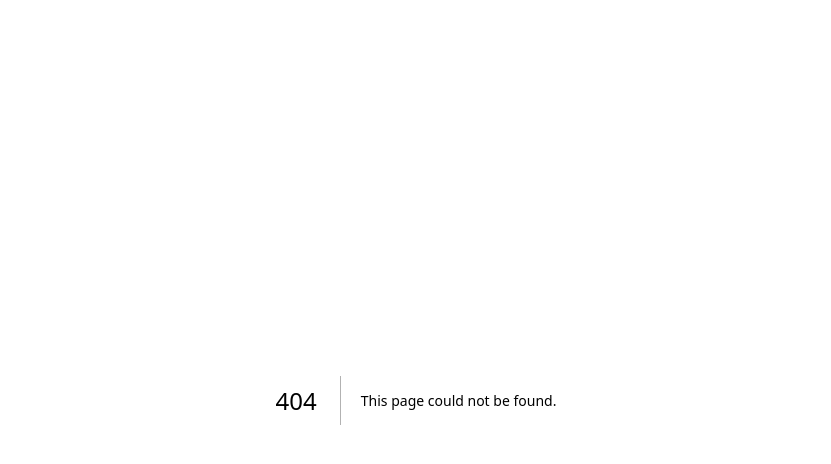
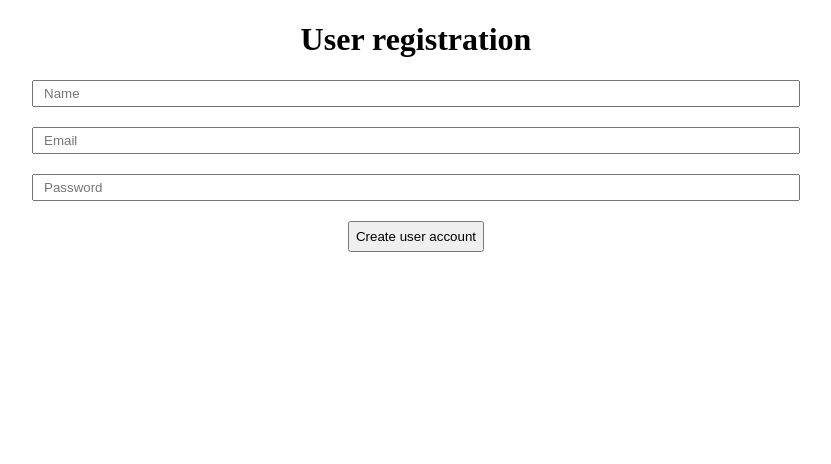
Before and after one commit to TauraKav/Questions-app-front-end, a Next.js app: page /signup in a window 1280 px wide. Before the commit this address had no page. Shown: the top 464 px of the page, without its empty margins (224-1055 px from the left). Built offline with nearby package versions, Linux system fonts and the light colour scheme.

Commit message:
signUp page

```diff
--- a/src/pages/login/index.js
+++ b/src/pages/login/index.js
@@ -1,5 +1,5 @@
 import React, { useState } from "react";
-import styles from "./Login.module.css";
+import styles from "./style.module.css";
 import axios from "axios";
 import { useRouter } from "next/router";
 
@@ -11,10 +11,14 @@ const LogIn = () => {
 
       const login = async () => {
   try {
+        console.log(email);
+        console.log(password);
         const response = await axios.post("http://localhost:8081/logIn", {
           email: email,
           password: password,
         });
+        console.log(response);
+
 
         localStorage.setItem("token", response.data.token);
         localStorage.setItem("UserId", response.data.id);
--- /dev/null
+++ b/src/pages/signup/index.js
@@ -0,0 +1,65 @@
+import React, { useState } from "react";
+import styles from "./styles.module.css";
+import axios from "axios";
+import { useRouter } from 'next/router';
+
+
+const SignUp = () => {
+  const router = useRouter();
+    const [name, setName] = useState("");
+    const [email, setEmail] = useState("");
+    const [password, setPassword] = useState("");
+    const [isSuccess, setSuccess] = useState(false);
+
+
+    const createUser = async () => {
+        const response = await axios.post("http://localhost:8081/signUp", {
+          name: name,
+          email: email,
+          password: password,
+        });
+
+if (response.status === 200) {
+  setSuccess(true);
+
+  setTimeout(() => {
+    router.push("/login");
+  }, 2000);
+}
+};
+
+  return (
+    <>
+      <h1 className={styles.title}>User registration</h1>
+
+      <div className={styles.form}>
+        <input
+          value={name}
+          onChange={(event) => setName(event.target.value)}
+          placeholder="Name"
+        />
+
+        <input
+          value={email}
+          onChange={(event) => setEmail(event.target.value)}
+          placeholder="Email"
+        />
+
+        <input
+          type="password"
+          value={password}
+          onChange={(event) => setPassword(event.target.value)}
+          placeholder="Password"
+        />
+
+        <button onClick= {createUser} className={styles.button}>
+          Create user account
+        </button>
+
+        {isSuccess && <div>User was created successfully</div>}
+      </div>
+    </>
+  );
+};
+
+export default SignUp
--- /dev/null
+++ b/src/pages/signup/styles.module.css
@@ -0,0 +1,25 @@
+.form{
+    display: flex;
+    flex-direction: column;
+    gap:20px;
+    align-items: center;
+    justify-content: center;
+
+}
+
+.form input{
+    width: 60%;
+    padding-left: 10px;
+    padding-right: 10px;
+    padding-top: 4px;
+    padding-bottom: 4px;
+}
+
+.title{
+    text-align: center;
+}
+
+.button{
+    padding: 6px;
+
+}
```
Also changed, not shown: src/pages/login/style.module.css (renamed from src/pages/login/Login.module.css).
